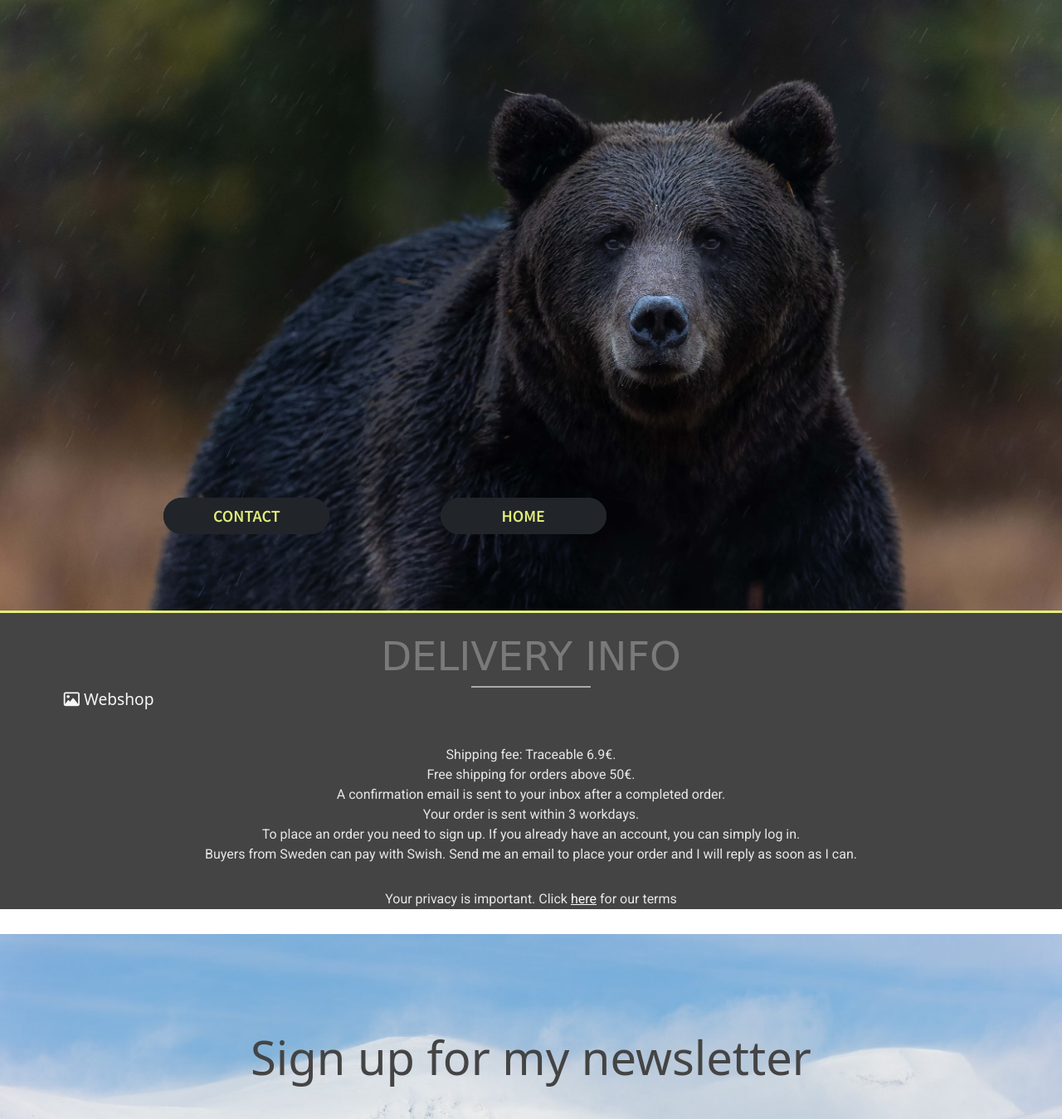
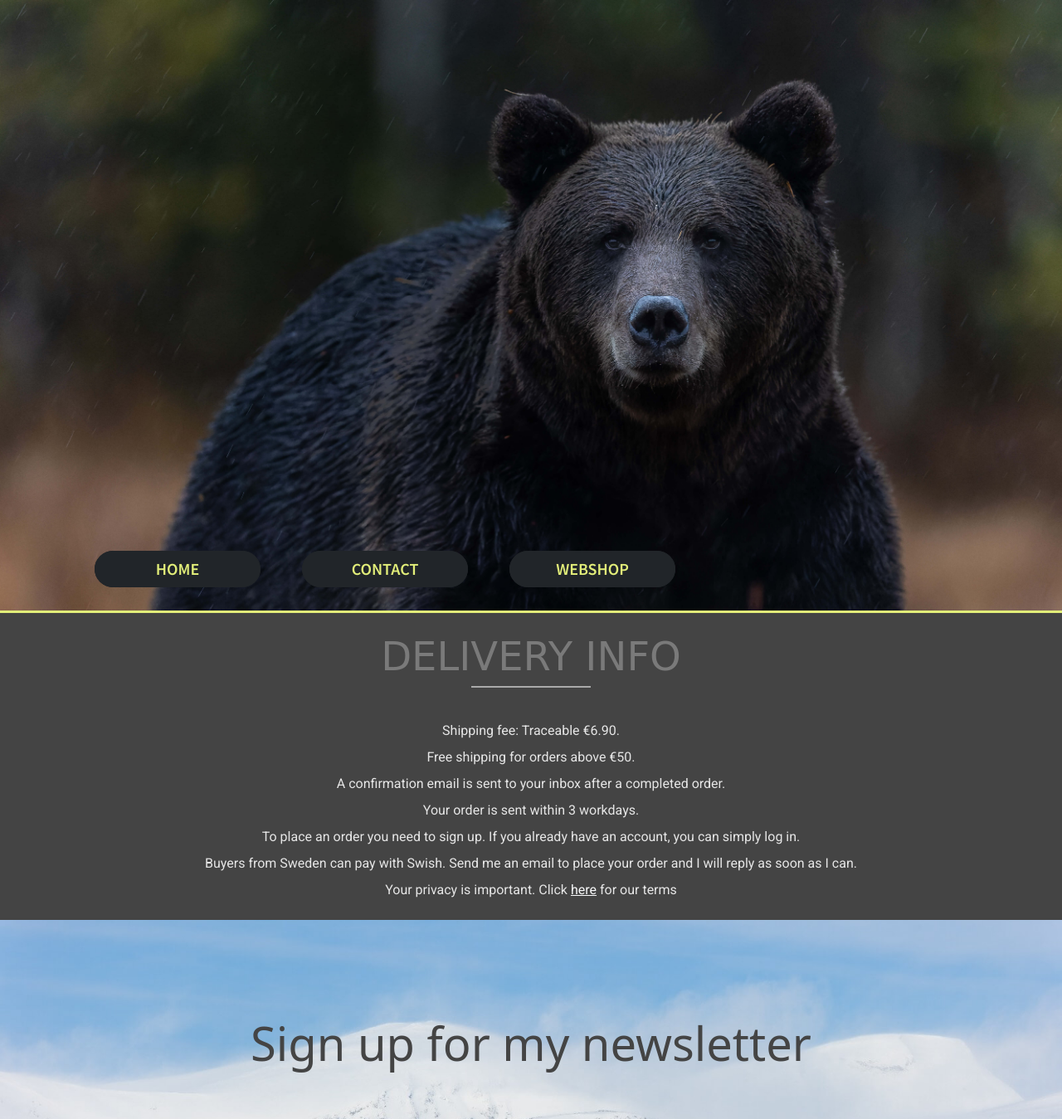
Before and after one commit to CamilCar/jb-wildlife-photos, a Django app: page /delivery/ in a window 1280 px wide. Shown: the top 1349 px of the page at 83% size. Run offline with Django 3.2, Linux system fonts and the light colour scheme; some libraries are stand-ins or nearby versions; some web fonts are replaced.

Commit message:
Semantic cleanup. Adds webshop nav top

```diff
--- a/home/templates/contact/contact.html
+++ b/home/templates/contact/contact.html
@@ -5,13 +5,12 @@
     {% include 'includes/mobile-nav.html' %}
     <div class="hero-text">{% include 'includes/main-nav.html' %}</div>
   </div>
+  <div id="line-3"></div>
   <div class="page-wrapper">
-    <div id="line-3"></div>
     <div class="page-title text-center">
       <span>CONTACT</span>
       <div id="line-2"></div>
     </div>
-    <a class="webshop-link" href="{% url 'webshop' %}"><i class="fa-regular fa-image"></i> Webshop</a>
     <div class="page-text text-center">
       <h5>
         <strong>Name:</strong> Joris Bomert
--- a/home/templates/delivery_info/delivery.html
+++ b/home/templates/delivery_info/delivery.html
@@ -5,25 +5,19 @@
         {% include 'includes/mobile-nav.html' %}
         <div class="hero-text">{% include 'includes/main-nav.html' %}</div>
     </div>
+    <div id="line-3"></div>
     <div class="page-wrapper">
-        <div id="line-3"></div>
         <div class="page-title text-center">
             <span>DELIVERY INFO</span>
             <div id="line-2"></div>
         </div>
-        <a class="webshop-link" href="{% url 'webshop' %}"><i class="fa-regular fa-image"></i> Webshop</a>
         <div class="page-text text-center">
+            <p class="page-p">Shipping fee: Traceable €6.90.</p>
+            <p class="page-p">Free shipping for orders above €50.</p>
+            <p class="page-p">A confirmation email is sent to your inbox after a completed order.</p>
+            <p class="page-p">Your order is sent within 3 workdays.</p>
+            <p class="page-p">To place an order you need to sign up. If you already have an account, you can simply log in.</p>
             <p class="page-p">
-                Shipping fee: Traceable 6.9€.
-                <br>
-                Free shipping for orders above 50€.
-                <br>
-                A confirmation email is sent to your inbox after a completed order.
-                <br>
-                Your order is sent within 3 workdays.
-                <br>
-                To place an order you need to sign up. If you already have an account, you can simply log in.
-                <br>
                 Buyers from Sweden can pay with Swish. Send me an email to place your order and I will reply as soon as I can.
             </p>
             <p class="page-p">
--- a/home/templates/home/index.html
+++ b/home/templates/home/index.html
@@ -61,13 +61,16 @@
       </div>
     </nav>
     <!-- End mobile nav -->
-    <div class="hero-text">
+    <div class="hero-text " style="margin-top: 60vh;">
       <h1>SCANDINAVIAN WILDLIFE</h1>
       <h2>
         <strong id="print-text">Prints</strong> by photographer
       </h2>
       <h2>Joris Bomert</h2>
       <div class="hero-nav">
+        <a class="btn-dark" href="{% url 'about' %}" role="button">
+          <button type="button" class="btn btn-dark nav-webshop">ABOUT</button>
+        </a>
         <a class="btn-dark" href="{% url 'contact' %}" role="button">
           <button type="button" class="btn btn-dark nav-webshop">CONTACT</button>
         </a>
@@ -105,7 +108,6 @@
         </div>
       </div>
     </div>
-    <div id="line"></div>
   </div>
   {% comment %} Code snippet from bootstrap {% endcomment %}
   <div class="carousel-wrapper">
--- a/home/templates/pricing/pricing.html
+++ b/home/templates/pricing/pricing.html
@@ -5,15 +5,13 @@
         {% include 'includes/mobile-nav.html' %}
         <div class="hero-text">{% include 'includes/main-nav.html' %}</div>
     </div>
+    <div id="line-3"></div>
     <div class="page-wrapper">
-        <div id="line-3"></div>
         <div class="page-title text-center">
             <span>PRICING</span>
             <div id="line-2"></div>
         </div>
-        <a class="webshop-link" href="{% url 'webshop' %}"><i class="fa-regular fa-image"></i> Webshop</a>
         <div class="page-text text-center">
-            <p class="page-p">
             <p class="page-p">
                 The prints are shipped without a frame. This is because frames are difficult to send, and buyers commonly wants to
                 pick their own frames. Shipping fee not included for orders under 50€.
@@ -27,7 +25,6 @@
             <h5>
                 <strong>A3+:</strong> 50€
             </h5>
-            </p>
         </div>
     </div>
 {% endblock content %}
--- a/static/css/base.css
+++ b/static/css/base.css
@@ -63,7 +63,7 @@
 }
 .hero-text {
     font-family: 'Aboreto', cursive;
-    margin-top: 34em;
+    margin-top: 38em;
     margin-left: 4em;
     font-size: 1rem;
     display: inline-block;
@@ -123,10 +123,10 @@
     margin: 40px;
 }
 
-#line{
+/* #line{
     height: 8px;
     background: black;
-}
+} */
 
 #line-2{
     width: 3em;
@@ -147,6 +147,8 @@
 
 .carousel-wrapper {
     background-color:black ;
+    padding-bottom: 8px;
+    padding-top: 8px;
 }
 .carousel-item {
     max-height: 100vh;
@@ -212,11 +214,11 @@
     font-family: 'Aboreto', cursive;
     color: #7a7a7a;
     font-size: 3rem;
-    margin-top: 1rem;
 }
 
 .page-wrapper {
     background: #444444;
+    padding: 1em;
 }
 
 .page-text {
@@ -227,17 +229,13 @@
     color: #e6e6e6;
     font-family: 'Roboto', sans-serif;
     font-size: 1rem;
-    margin: 30px 0;
+    margin: 8px 0;
 }
 
 .page-text h1, h5 {
     color: #e6e6e6;
     font-family: 'Roboto', sans-serif;
     font-size: 1rem;
-}
-
-.text-container {
-    margin: 0px 30rem;
 }
 
 .webshop-link {
--- a/templates/includes/main-nav.html
+++ b/templates/includes/main-nav.html
@@ -1,14 +1,11 @@
-
-
 <div class="hero-nav">
+    <a class="btn-dark" href="{% url 'home' %}" role="button">
+        <button type="button" class="btn btn-dark nav-webshop">HOME</button>
+    </a>
     <a class="btn-dark" href="{% url 'contact' %}" role="button">
-        <button type="button" class="btn btn-dark nav-webshop">
-            CONTACT
-        </button>
+        <button type="button" class="btn btn-dark nav-webshop">CONTACT</button>
     </a>
-    <a class="btn-dark" href="{% url 'home' %}" role="button">
-        <button type="button" class="btn btn-dark nav-webshop">
-            HOME
-        </button>
+    <a class="btn-dark" href="{% url 'webshop' %}" role="button">
+        <button type="button" class="btn btn-dark nav-webshop">WEBSHOP</button>
     </a>
 </div>
--- a/webshop/templates/webshop/gallery.html
+++ b/webshop/templates/webshop/gallery.html
@@ -5,8 +5,8 @@
     {% include 'includes/mobile-nav.html' %}
     <div class="hero-text">{% include 'includes/main-nav.html' %}</div>
   </div>
+  <div id="line-3"></div>
   <div class="page-wrapper">
-    <div id="line-3"></div>
     <div class="page-title text-center">
       <span>WEBSHOP</span>
       <div id="line-2"></div>
```
Also changed, not shown: home/templates/about/about.html (+3 -4 lines). Lines whose indentation alone changed are shown as unchanged.
